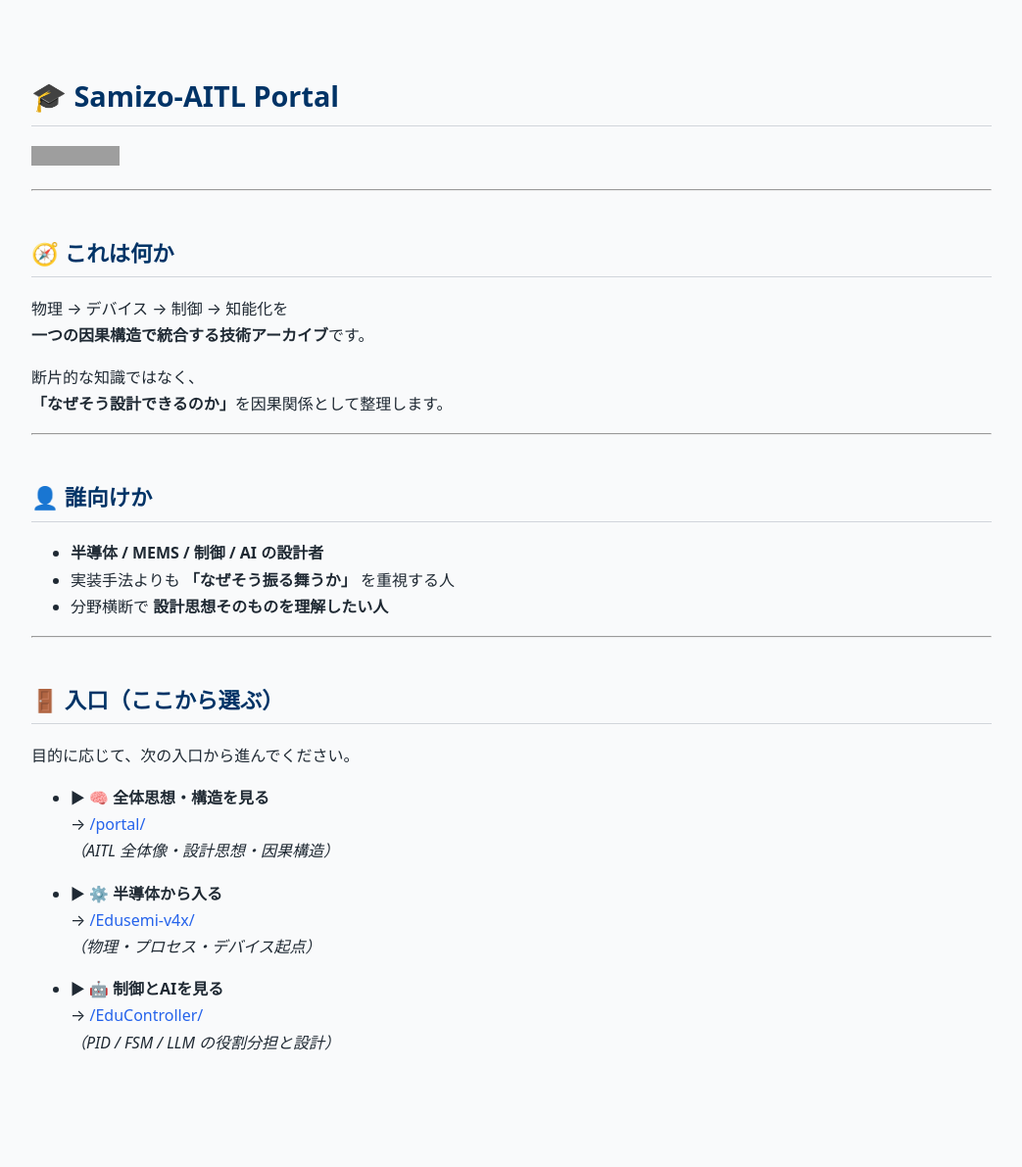
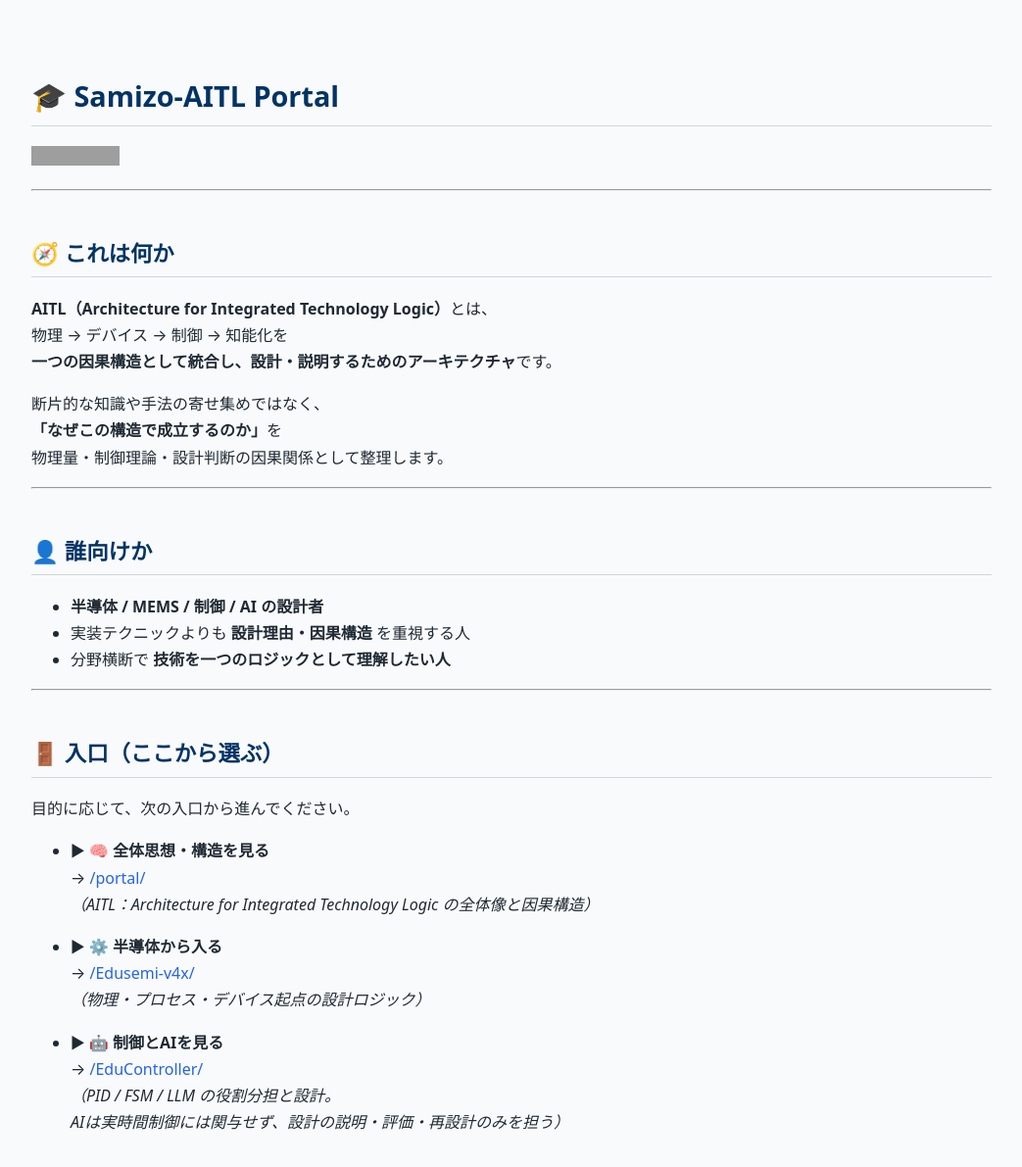
Before and after one commit to Samizo-AITL/Samizo-AITL.github.io, a Jekyll site: the page built from index.md, in a window 1280 px wide. Shown: the whole page at 98% size, without its empty margins (118-1161 px from the left). Built offline with Jekyll 4.4.1, drawn with Linux system fonts in a browser that asks for light colours; before the commit the page ends 1110 px from its top, so only the background shows below that; grey boxes are pictures that could not be loaded.

Commit message:
Update index.md

```diff
--- a/index.md
+++ b/index.md
@@ -1,7 +1,7 @@
 ---
 layout: default
 title: Samizo-AITL Portal
-description: 物理・デバイス・制御・AIを因果構造で統合する設計アーカイブ
+description: Architecture for Integrated Technology Logic ― 物理・デバイス・制御・AIを因果構造で統合する設計アーカイブ
 ---
 
 # 🎓 Samizo-AITL Portal
@@ -11,18 +11,20 @@ description: 物理・デバイス・制御・AIを因果構造で統合する
 ---
 
 ## 🧭 これは何か
+**AITL（Architecture for Integrated Technology Logic）**とは、
 物理 → デバイス → 制御 → 知能化を
-**一つの因果構造で統合する技術アーカイブ**です。
+**一つの因果構造として統合し、設計・説明するためのアーキテクチャ**です。
 
-断片的な知識ではなく、
-**「なぜそう設計できるのか」**を因果関係として整理します。
+断片的な知識や手法の寄せ集めではなく、
+**「なぜこの構造で成立するのか」**を
+物理量・制御理論・設計判断の因果関係として整理します。
 
 ---
 
 ## 👤 誰向けか
 - **半導体 / MEMS / 制御 / AI の設計者**
-- 実装手法よりも **「なぜそう振る舞うか」** を重視する人
-- 分野横断で **設計思想そのものを理解したい人**
+- 実装テクニックよりも **設計理由・因果構造** を重視する人
+- 分野横断で **技術を一つのロジックとして理解したい人**
 
 ---
 
@@ -31,12 +33,13 @@ description: 物理・デバイス・制御・AIを因果構造で統合する
 
 - ▶ 🧠 **全体思想・構造を見る**
   → [/portal/](/portal/)
-  *（AITL 全体像・設計思想・因果構造）*
+  *（AITL：Architecture for Integrated Technology Logic の全体像と因果構造）*
 
 - ▶ ⚙️ **半導体から入る**
   → [/Edusemi-v4x/](/Edusemi-v4x/)
-  *（物理・プロセス・デバイス起点）*
+  *（物理・プロセス・デバイス起点の設計ロジック）*
 
 - ▶ 🤖 **制御とAIを見る**
   → [/EduController/](/EduController/)
-  *（PID / FSM / LLM の役割分担と設計）*
+  *（PID / FSM / LLM の役割分担と設計。
+  AIは実時間制御には関与せず、設計の説明・評価・再設計のみを担う）*
```
